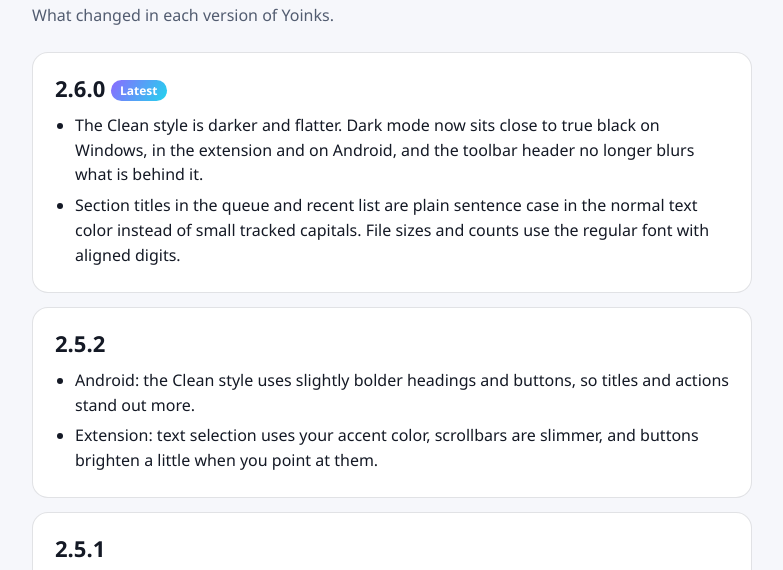
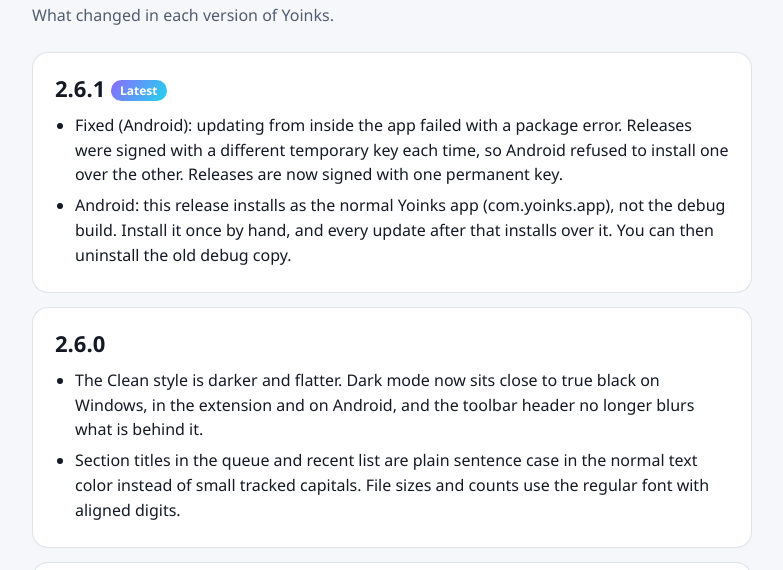
Before and after one commit to bliper2/yoinks-gui-fork, a browser extension: page docs/changelog.html in a window 1280 px wide. Shown: the part 161-731 px from the top of the page, without its empty margins (248-1031 px from the left). Drawn offline with Linux system fonts and the light colour scheme.

Commit message:
Yoinks 2.6.1
Android: sign releases with a permanent key so in-app updates install.

```diff
--- a/docs/changelog.html
+++ b/docs/changelog.html
@@ -46,8 +46,15 @@
   <main>
     <h1>Changelog</h1>
     <p class="lead">What changed in each version of Yoinks.</p>
+    <section class="release" id="v2.6.1">
+      <h2>2.6.1 <span class="latest">Latest</span></h2>
+      <ul>
+        <li>Fixed (Android): updating from inside the app failed with a package error. Releases were signed with a different temporary key each time, so Android refused to install one over the other. Releases are now signed with one permanent key.</li>
+        <li>Android: this release installs as the normal Yoinks app (com.yoinks.app), not the debug build. Install it once by hand, and every update after that installs over it. You can then uninstall the old debug copy.</li>
+      </ul>
+    </section>
     <section class="release" id="v2.6.0">
-      <h2>2.6.0 <span class="latest">Latest</span></h2>
+      <h2>2.6.0</h2>
       <ul>
         <li>The Clean style is darker and flatter. Dark mode now sits close to true black on Windows, in the extension and on Android, and the toolbar header no longer blurs what is behind it.</li>
         <li>Section titles in the queue and recent list are plain sentence case in the normal text color instead of small tracked capitals. File sizes and counts use the regular font with aligned digits.</li>
--- a/package.json
+++ b/package.json
@@ -1,6 +1,6 @@
 {
   "name": "yoinks-gui",
-  "version": "2.6.0",
+  "version": "2.6.1",
   "description": "Save videos and music from YouTube, YouTube Music, Spotify (via YouTube Music), SoundCloud, Bandcamp and 1,800+ sites. Desktop app + browser extension, built on yt-dlp.",
   "main": "main/main.js",
   "author": "mrkraps",
```
Also changed, not shown: CHANGELOG.md, extension/legal/changelog.md, extension/manifest.json, 3 other files.
